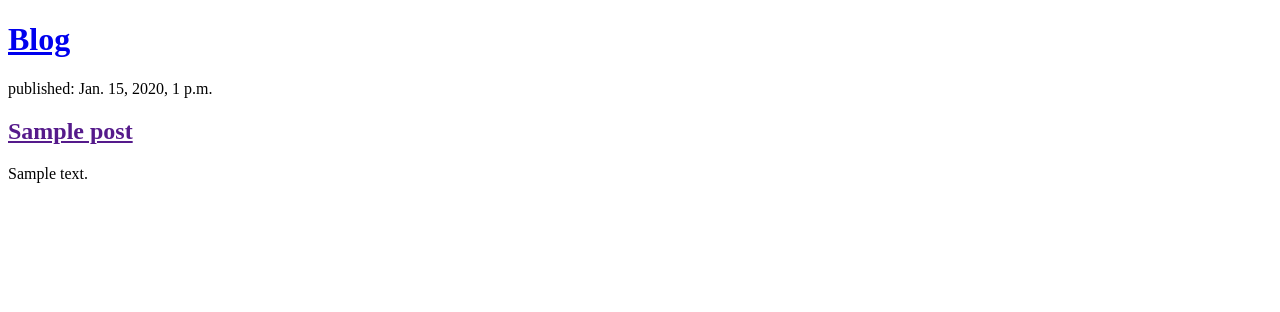
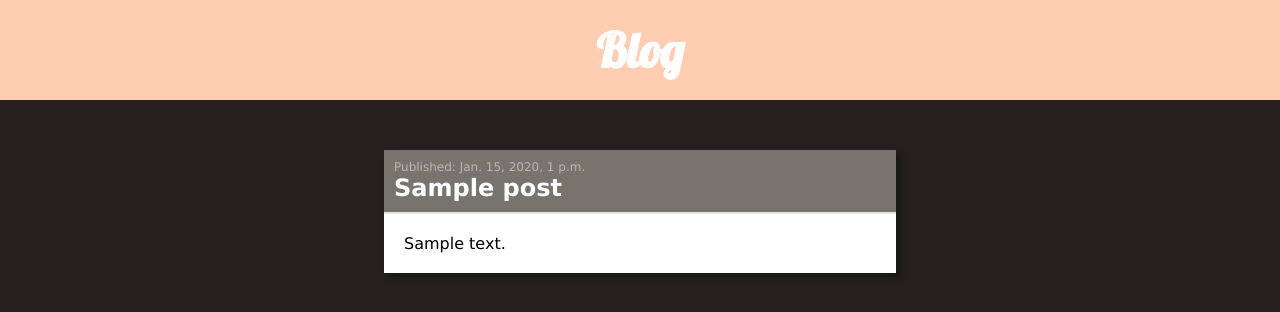
Before and after one commit to Amal-Jama-93/my-first-blog, a Django app: page / in a window 1280 px wide. Shown: the top 312 px of the page. Run offline with Django 3.2, Linux system fonts and the light colour scheme; tables that the repository leaves empty hold one stand-in row (values such as "Sample post"); some libraries are stand-ins or nearby versions.

Commit message:
Added view and template for detailed blog post as well as CSS for the site.

```diff
--- /dev/null
+++ b/blog/static/css/blog.css
@@ -0,0 +1,67 @@
+body {
+
+    font-family: Verdana, Geneva, Tahoma, sans-serif;
+    padding: 0;
+    margin:0 ;
+    background-color: #252020;
+}
+
+.header {
+    display: flex;
+    justify-content: center;
+    align-items: center;
+    height: 100px;
+    background-color: #ffcdb2;
+    font-family: Lobster;
+    margin: 0;
+}
+
+.header a {
+    text-decoration: none;
+    font-size: 3rem;
+    color: #ffffff;
+    margin: 0;
+
+}
+
+.posts {
+    width: 40%;
+    margin: 0 auto;
+    margin-top: 50px;
+    background-color: #ffffff;
+    box-shadow: 5px 5px 5px rgba(19, 18, 18, 0.63);
+    height: auto;
+}
+
+
+.date-published {
+
+
+    margin: 0;
+    font-size: 12px;
+    color: rgb(185, 184, 182);
+    background-color: rgb(119, 115, 109);
+    padding-left: 10px;
+    padding-top: 10px;
+}
+
+.post__title {
+    margin-top: 0;
+    padding-left: 10px;
+    padding-bottom: 10px;
+    background-color: rgb(119, 115, 109);
+    border-bottom: 2px solid rgb(228, 228, 228);
+}
+
+.post__title a {
+    text-decoration: none;
+    color: #ffffff;
+}
+
+.post__text {
+
+    padding: 0px 20px 20px 20px;
+    margin: 0;
+
+
+}
--- /dev/null
+++ b/blog/templates/blog/base.html
@@ -0,0 +1,28 @@
+{% load static %}
+
+<!DOCTYPE html>
+<html lang="en">
+
+<head>
+    <meta charset="UTF-8">
+    <meta name="viewport" content="width=device-width, initial-scale=1.0">
+    <!-- <link rel="stylesheet" href="//maxcdn.bootstrapcdn.com/bootstrap/3.2.0/css/bootstrap.min.css">
+    <link rel="stylesheet" href="//maxcdn.bootstrapcdn.com/bootstrap/3.2.0/css/bootstrap-theme.min.css"> -->
+    <link rel="stylesheet" href="{% static 'css/blog.css' %}">
+    <link href="//fonts.googleapis.com/css?family=Lobster&subset=latin,latin-ext" rel="stylesheet" type="text/css">
+    <title>MyBlogy</title>
+</head>
+
+<body>
+    <div class="header">
+        <h1><a href="/">Blog</a></h1>
+    </div>
+
+    <div>
+        {% block content %}
+        {% endblock %}
+    </div>
+
+</body>
+
+</html>
--- a/blog/templates/blog/post_list.html
+++ b/blog/templates/blog/post_list.html
@@ -1,24 +1,11 @@
-<!DOCTYPE html>
-<html lang="en">
-<head>
-    <meta charset="UTF-8">
-    <meta name="viewport" content="width=device-width, initial-scale=1.0">
-    <title>MyBlogy</title>
-</head>
-<body>
-    <div>
-        <h1><a href="/">Blog</a></h1>
-    </div>
+{% extends 'blog/base.html' %}
 
-    <div>
+{% block content %}
         {% for post in posts %}
-        <div>
-            <p>published: {{ post.published_date }}</p>
-            <h2><a href="">{{ post.title }}</a></h2>
-            <p>{{ post.text|linebreaksbr }}</p>
-        </div>
+            <div class="posts">
+                <p class="date-published">Published: {{ post.published_date }}</p>
+                <h2 class="post__title"><a href="{% url 'post_detail' pk=post.pk %}" >{{ post.title }}</a></h2>
+                <p class="post__text">{{ post.text|linebreaksbr }}</p>
+            </div>
         {% endfor %}
-    </div>
-
-</body>
-</html>
+{% endblock %}
--- a/blog/urls.py
+++ b/blog/urls.py
@@ -3,4 +3,5 @@ from . import views
 
 urlpatterns = [
     path('', views.post_list, name='post_list'),
+    path('post/<int:pk>/', views.post_detail, name='post_detail'),
 ]
--- a/blog/views.py
+++ b/blog/views.py
@@ -1,6 +1,7 @@
 from django.shortcuts import render
 from django.utils import timezone
 from .models import Post
+from django.shortcuts import render, get_object_or_404
 
 def post_list(request):
 
@@ -9,3 +10,8 @@ def post_list(request):
 
 
     return render(request, 'blog/post_list.html', {'posts' : posts})
+
+
+def post_detail(request, pk):
+    post = get_object_or_404(Post, pk=pk)
+    return render(request, 'blog/post_detail.html', {'post': post})
```
Also changed, not shown: blog/templates/blog/post_detail.html (added, +13 -0 lines).
